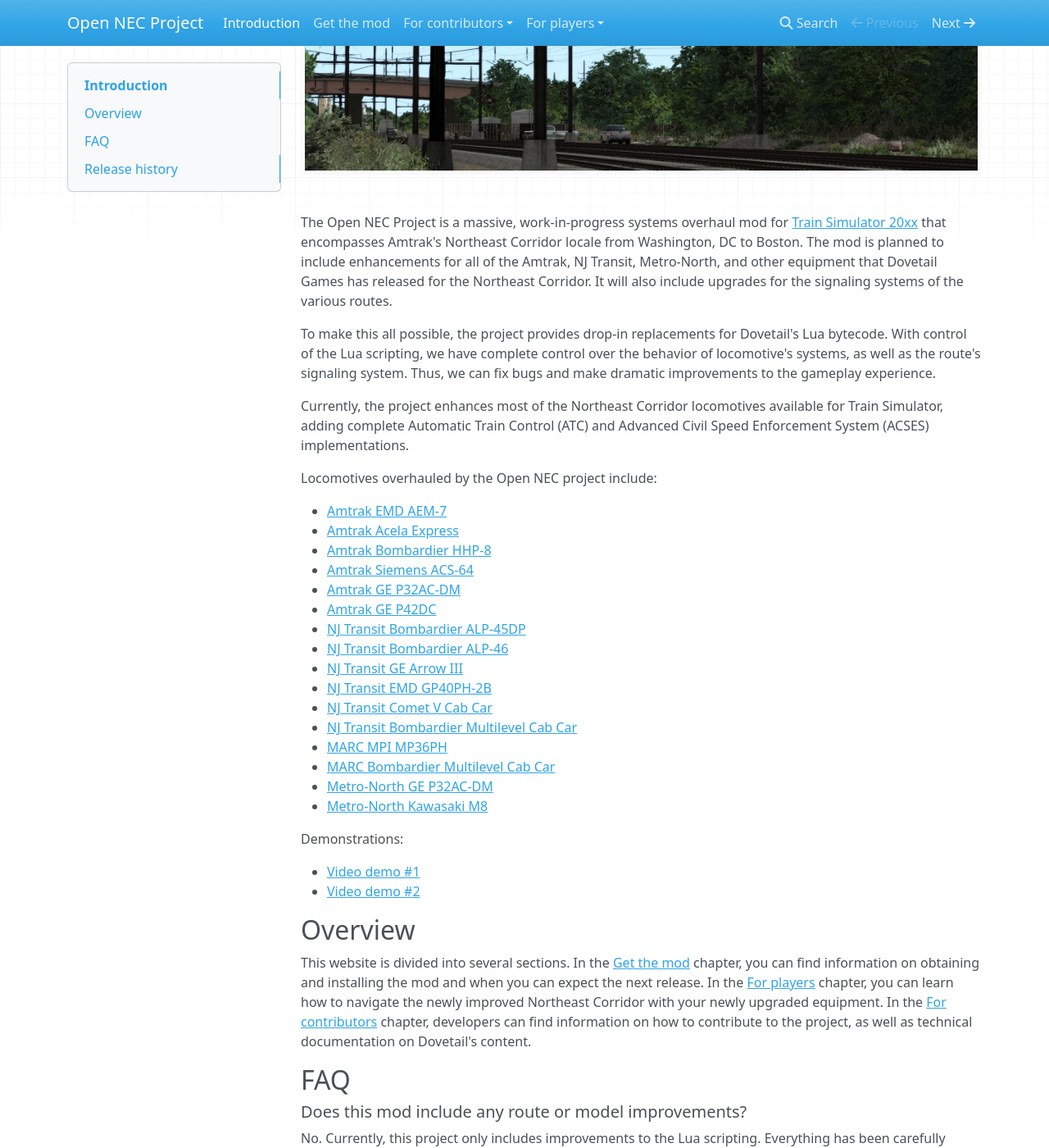
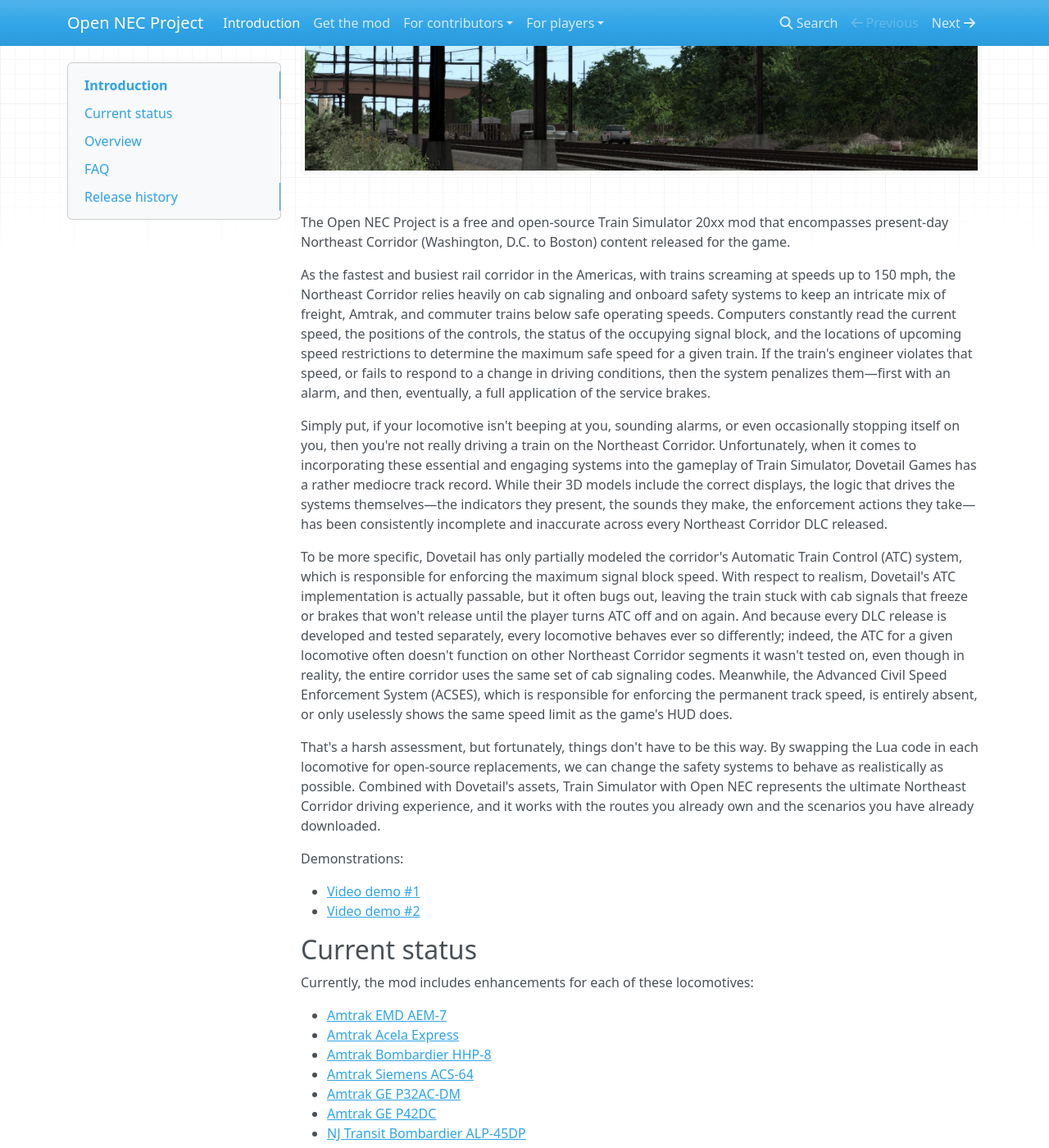
Before and after one commit to YoRyan/open-nec, an MkDocs documentation site: the page built from Docs/index.md, in a window 1280 px wide and 1400 px high, scrolled down 413 px. Shown: the whole window at 82% size. Built offline with MkDocs 1.6.1, drawn with Linux system fonts in a browser that asks for light colours; nearby versions of some CDN libraries; some of the changed text lies outside the part shown.

Commit message:
docs: better pitch for the website

```diff
--- a/Docs/index.md
+++ b/Docs/index.md
@@ -2,13 +2,24 @@
 
 ![Cover image](opennec-cover.jpg)
 
-The Open NEC Project is a massive, work-in-progress systems overhaul mod for [Train Simulator 20xx](https://live.dovetailgames.com/live/train-simulator) that encompasses Amtrak's Northeast Corridor locale from Washington, DC to Boston. The mod is planned to include enhancements for all of the Amtrak, NJ Transit, Metro-North, and other equipment that Dovetail Games has released for the Northeast Corridor. It will also include upgrades for the signaling systems of the various routes.
+The Open NEC Project is a free and open-source Train Simulator 20xx mod that encompasses present-day Northeast Corridor (Washington, D.C. to Boston) content released for the game.
 
-To make this all possible, the project provides drop-in replacements for Dovetail's Lua bytecode. With control of the Lua scripting, we have complete control over the behavior of locomotive's systems, as well as the route's signaling system. Thus, we can fix bugs and make dramatic improvements to the gameplay experience.
+As the fastest and busiest rail corridor in the Americas, with trains screaming at speeds up to 150 mph, the Northeast Corridor relies heavily on cab signaling and onboard safety systems to keep an intricate mix of freight, Amtrak, and commuter trains below safe operating speeds. Computers constantly read the current speed, the positions of the controls, the status of the occupying signal block, and the locations of upcoming speed restrictions to determine the maximum safe speed for a given train. If the train's engineer violates that speed, or fails to respond to a change in driving conditions, then the system penalizes them—first with an alarm, and then, eventually, a full application of the service brakes.
 
-Currently, the project enhances most of the Northeast Corridor locomotives available for Train Simulator, adding complete Automatic Train Control (ATC) and Advanced Civil Speed Enforcement System (ACSES) implementations.
+Simply put, if your locomotive isn't beeping at you, sounding alarms, or even occasionally stopping itself on you, then you're not really driving a train on the Northeast Corridor. Unfortunately, when it comes to incorporating these essential and engaging systems into the gameplay of Train Simulator, Dovetail Games has a rather mediocre track record. While their 3D models include the correct displays, the logic that drives the systems themselves—the indicators they present, the sounds they make, the enforcement actions they take—has been consistently incomplete and inaccurate across every Northeast Corridor DLC released.
 
-Locomotives overhauled by the Open NEC project include:
+To be more specific, Dovetail has only partially modeled the corridor's Automatic Train Control (ATC) system, which is responsible for enforcing the maximum signal block speed. With respect to realism, Dovetail's ATC implementation is actually passable, but it often bugs out, leaving the train stuck with cab signals that freeze or brakes that won't release until the player turns ATC off and on again. And because every DLC release is developed and tested separately, every locomotive behaves ever so differently; indeed, the ATC for a given locomotive often doesn't function on other Northeast Corridor segments it wasn't tested on, even though in reality, the entire corridor uses the same set of cab signaling codes. Meanwhile, the Advanced Civil Speed Enforcement System (ACSES), which is responsible for enforcing the permanent track speed, is entirely absent, or only uselessly shows the same speed limit as the game's HUD does.
+
+That's a harsh assessment, but fortunately, things don't have to be this way. By swapping the Lua code in each locomotive for open-source replacements, we can change the safety systems to behave as realistically as possible. Combined with Dovetail's assets, Train Simulator with Open NEC represents the ultimate Northeast Corridor driving experience, and it works with the routes you already own and the scenarios you have already downloaded.
+
+Demonstrations:
+
+- [Video demo #1](https://youtu.be/EFRsUOw1sGo)
+- [Video demo #2](https://youtu.be/MjvzT8cTnnE)
+
+## Current status
+
+Currently, the mod includes enhancements for each of these locomotives:
 
 - [Amtrak EMD AEM-7](https://store.steampowered.com/app/65232/Train_Simulator_Northeast_Corridor_New_York__Philadelphia_Route_AddOn/)
 - [Amtrak Acela Express](https://store.steampowered.com/app/65231/Train_Simulator_Amtrak_Acela_Express_EMU_AddOn/)
@@ -27,10 +38,14 @@
 - [Metro-North GE P32AC-DM](https://store.steampowered.com/app/258655/Train_Simulator_MetroNorth_P32_ACDM_Genesis_Loco_AddOn/)
 - [Metro-North Kawasaki M8](https://store.steampowered.com/app/258647/Train_Simulator_MetroNorth_Kawasaki_M8_EMU_AddOn/)
 
-Demonstrations:
+And provides full compatibility for each of these routes:
 
-- [Video demo #1](https://youtu.be/EFRsUOw1sGo)
-- [Video demo #2](https://youtu.be/MjvzT8cTnnE)
+- [Northeast Corridor: New York - Philadelphia](https://store.steampowered.com/app/65232/Train_Simulator_Northeast_Corridor_New_York__Philadelphia_Route_AddOn/)
+- [NEC: New York - New Haven](https://store.steampowered.com/app/258643/Train_Simulator_NEC_New_YorkNew_Haven_Route_AddOn/)
+- [North Jersey Coast Line](https://store.steampowered.com/app/325970/Train_Simulator_North_Jersey_Coast_Line_Route_AddOn/)
+- [North Jersey Coast & Morristown Lines](https://store.steampowered.com/app/500218/Train_Simulator_North_Jersey_Coast__Morristown_Lines_Route_AddOn/)
+- [Hudson Line: New York - Croton-Harmon](https://store.steampowered.com/app/896719/Train_Simulator_Hudson_Line_New_York__CrotonHarmon_Route_AddOn/)
+- [Northeast Corridor: Washington DC - Baltimore](https://store.steampowered.com/app/1429754/Train_Simulator_Northeast_Corridor_Washington_DC__Baltimore_Route_AddOn/)
 
 ## Overview
 
```
